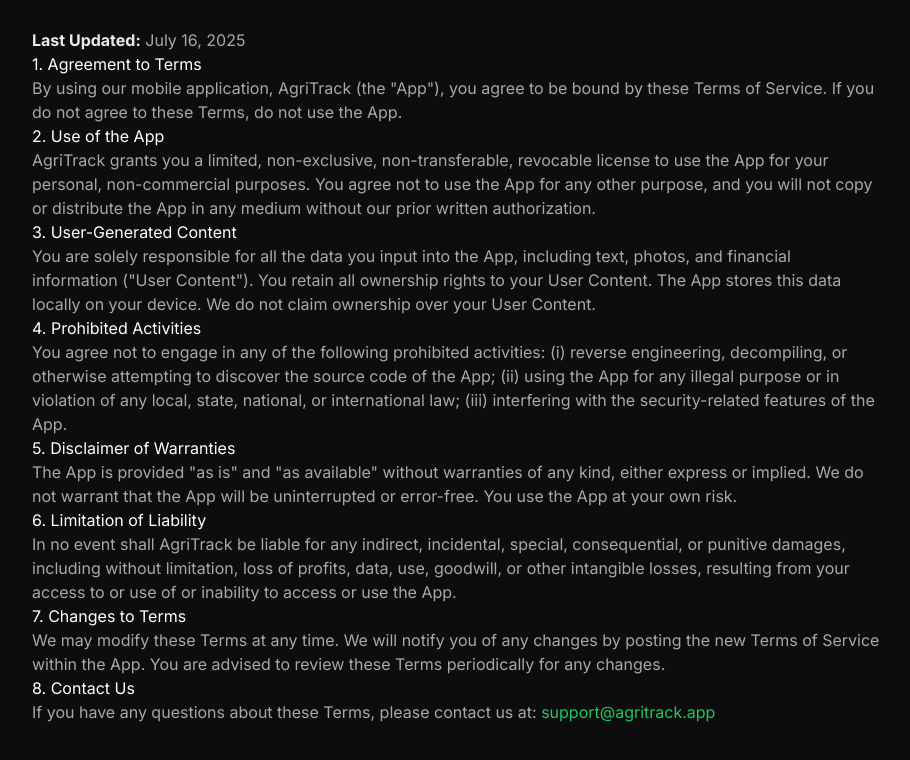
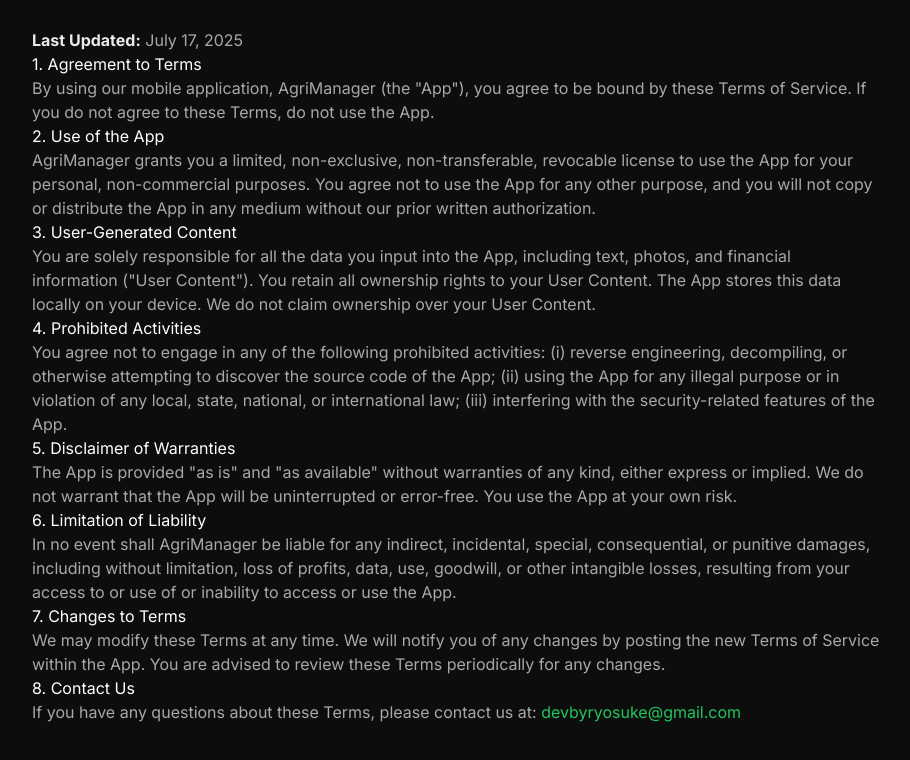
Before and after one commit to SMRI2170/Official-Website-of-Agrimanager, a plain HTML site: page terms.html in a window 1280 px wide. Shown: the part 108-868 px from the top of the page, without its empty margins (184-1094 px from the left). Drawn offline with nearby package versions, Linux system fonts and the light colour scheme.

Commit message:
Update terms.html

```diff
--- a/terms.html
+++ b/terms.html
@@ -3,7 +3,7 @@
 <head>
     <meta charset="UTF-8">
     <meta name="viewport" content="width=device-width, initial-scale=1.0">
-    <title>Terms of Service - AgriTrack</title>
+    <title>Terms of Service - AgriManager</title>
     <script src="https://cdn.tailwindcss.com"></script>
     <link href="https://fonts.googleapis.com/css2?family=Inter:wght@400;500;700&display=swap" rel="stylesheet">
     <style>
@@ -22,13 +22,13 @@
     <div class="container mx-auto px-6 py-16 max-w-4xl">
         <div class="prose-styles">
             <h1 class="text-4xl font-bold mb-8">Terms of Service</h1>
-            <p><strong>Last Updated:</strong> July 16, 2025</p>
+            <p><strong>Last Updated:</strong> July 17, 2025</p>
 
             <h2>1. Agreement to Terms</h2>
-            <p>By using our mobile application, AgriTrack (the "App"), you agree to be bound by these Terms of Service. If you do not agree to these Terms, do not use the App.</p>
+            <p>By using our mobile application, AgriManager (the "App"), you agree to be bound by these Terms of Service. If you do not agree to these Terms, do not use the App.</p>
 
             <h2>2. Use of the App</h2>
-            <p>AgriTrack grants you a limited, non-exclusive, non-transferable, revocable license to use the App for your personal, non-commercial purposes. You agree not to use the App for any other purpose, and you will not copy or distribute the App in any medium without our prior written authorization.</p>
+            <p>AgriManager grants you a limited, non-exclusive, non-transferable, revocable license to use the App for your personal, non-commercial purposes. You agree not to use the App for any other purpose, and you will not copy or distribute the App in any medium without our prior written authorization.</p>
 
             <h2>3. User-Generated Content</h2>
             <p>You are solely responsible for all the data you input into the App, including text, photos, and financial information ("User Content"). You retain all ownership rights to your User Content. The App stores this data locally on your device. We do not claim ownership over your User Content.</p>
@@ -40,13 +40,13 @@
             <p>The App is provided "as is" and "as available" without warranties of any kind, either express or implied. We do not warrant that the App will be uninterrupted or error-free. You use the App at your own risk.</p>
 
             <h2>6. Limitation of Liability</h2>
-            <p>In no event shall AgriTrack be liable for any indirect, incidental, special, consequential, or punitive damages, including without limitation, loss of profits, data, use, goodwill, or other intangible losses, resulting from your access to or use of or inability to access or use the App.</p>
+            <p>In no event shall AgriManager be liable for any indirect, incidental, special, consequential, or punitive damages, including without limitation, loss of profits, data, use, goodwill, or other intangible losses, resulting from your access to or use of or inability to access or use the App.</p>
 
             <h2>7. Changes to Terms</h2>
             <p>We may modify these Terms at any time. We will notify you of any changes by posting the new Terms of Service within the App. You are advised to review these Terms periodically for any changes.</p>
 
             <h2>8. Contact Us</h2>
-            <p>If you have any questions about these Terms, please contact us at: <a href="mailto:support@agritrack.app">support@agritrack.app</a></p>
+            <p>If you have any questions about these Terms, please contact us at: <a href="mailto:devbyryosuke@gmail.com">devbyryosuke@gmail.com</a></p>
         </div>
     </div>
 </body>
```
